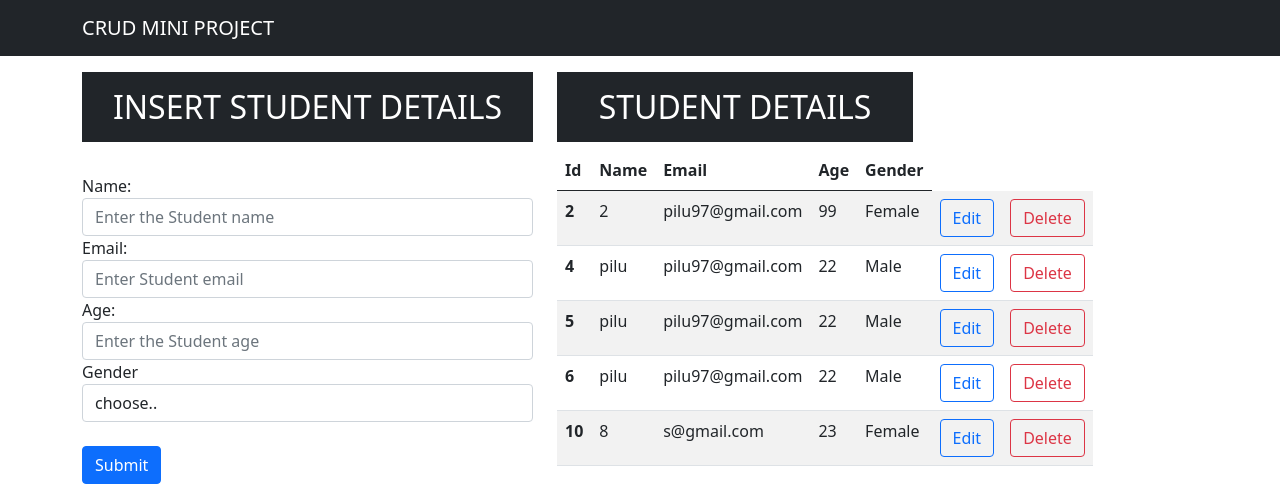
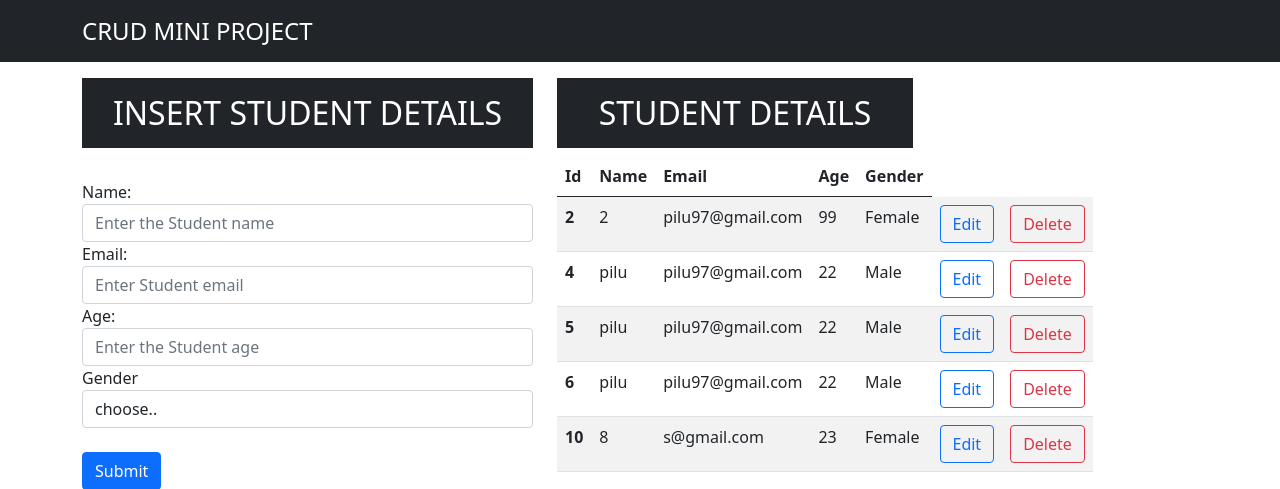
Before and after one commit to Mansi9764/Student_Acc_Django, a Django app: page / in a window 1280 px wide. Shown: the top 489 px of the page. Run offline with Django 4.2, Linux system fonts and the light colour scheme; data comes from the database, SQL or seed files in the repository.

Commit message:
increased font size

```diff
--- a/tasks/templates/index.html
+++ b/tasks/templates/index.html
@@ -9,6 +9,13 @@
     <link href="https://cdn.jsdelivr.net/npm/bootstrap@5.0.2/dist/css/bootstrap.min.css" rel="stylesheet" integrity="sha384-EVSTQN3/azprG1Anm3QDgpJLIm9Nao0Yz1ztcQTwFspd3yD65VohhpuuCOmLASjC" crossorigin="anonymous">
 
     <title>Crud Mini Project</title>
+
+    <style>
+        .navbar-brand {
+            font-size: 24px; /* Adjust the size as needed */
+        }
+    </style>
+
   </head>
   <body>
     <nav class="navbar navbar-expand-lg navbar-dark bg-dark">
```
